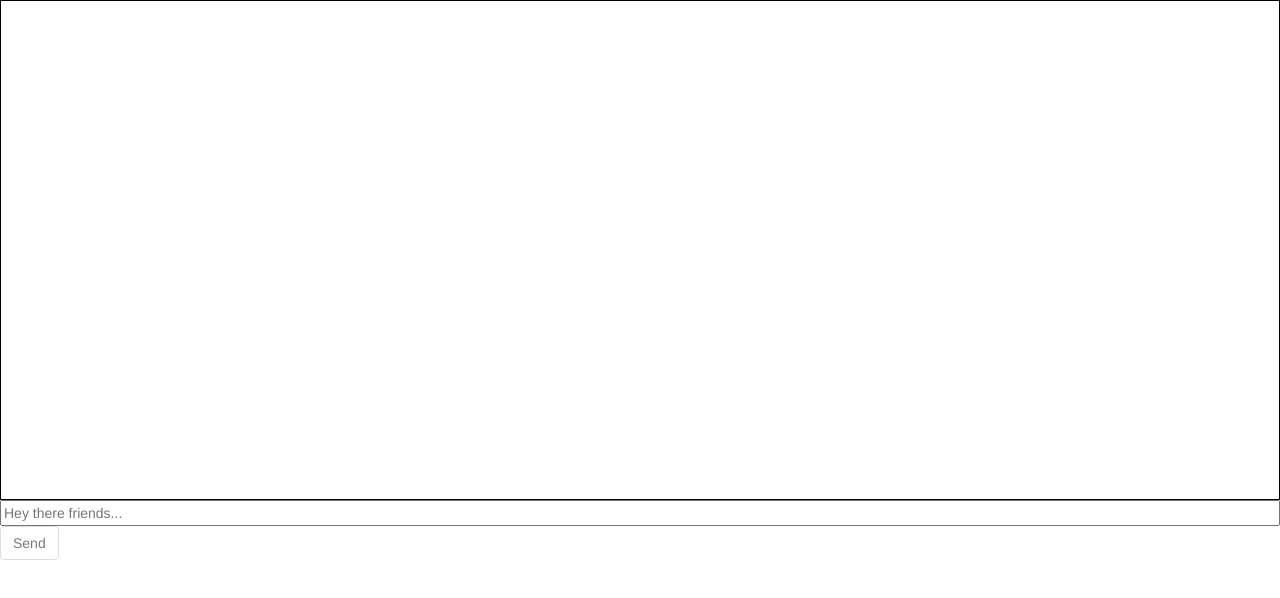
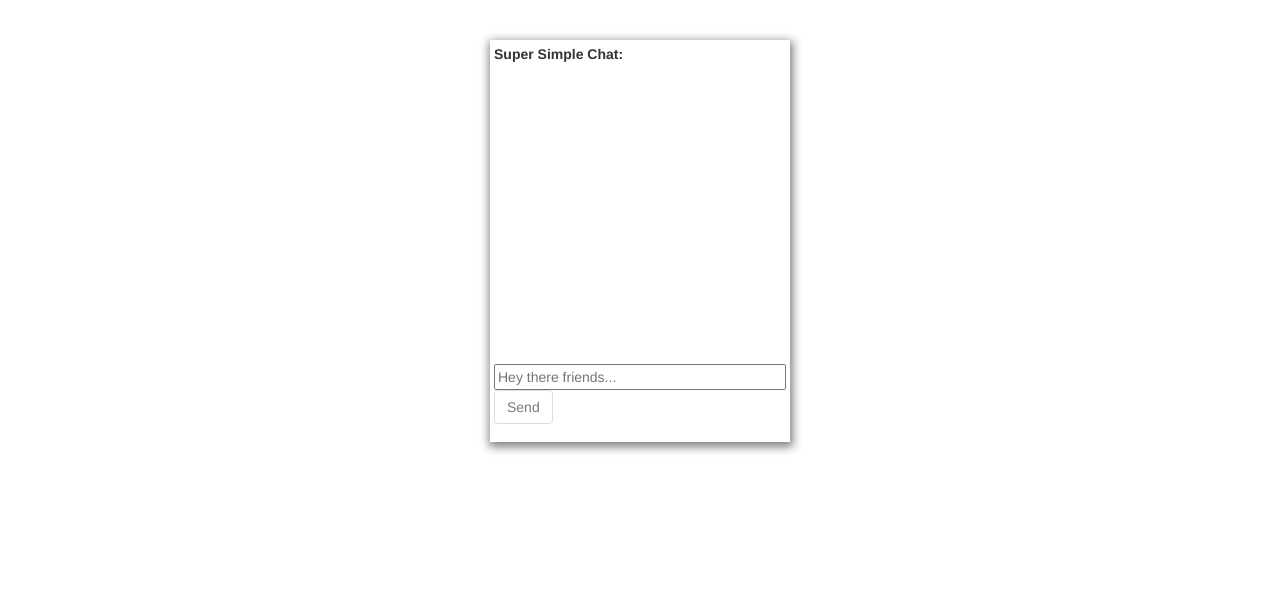
Before and after one commit to vickera/angularChat, a website: page client/index.html in a window 1280 px wide. Drawn offline with nearby package versions, Linux system fonts and the light colour scheme; no server answers.

Commit message:
Finish simple styles

```diff
--- a/app.js
+++ b/app.js
@@ -22,7 +22,7 @@ var SOCKET_LIST = {};
 var io = require('socket.io')(serv, {});
 io.sockets.on('connection', function(socket) {
 	//signing in and initializing
-	socket.id = Math.floor(Math.random() * 1000);
+	socket.id = Math.floor(Math.random() * 10000);
 	SOCKET_LIST[socket.id] = socket;
 	console.log(SOCKET_LIST[socket.id].id + ' connected.')
 	for (var i in SOCKET_LIST) {
--- a/client/css/main.css
+++ b/client/css/main.css
@@ -1,9 +1,16 @@
+#main{
+     width: 300px;
+     margin: 40 auto;
+     background: white;
+}
+#chat {
+     box-shadow: 1px 3px 9px 2px grey;
+     padding: 4px;
+}
 #chatRoom {
      overflow-y:scroll;
      overflow-x:none;
-     width:100%;
-     height:500px;
-     border:1px solid black;
+     height:300px;
      padding:4px;
 }
 
--- a/client/index.html
+++ b/client/index.html
@@ -7,6 +7,7 @@
 <body>
 	<div id="main" ng-app="main">
 		<div ng-controller="chat" id="chat">
+			<strong>Super Simple Chat:</strong>
 			<div id="chatRoom" >
 			</div>
 			<form name="msgForm">
```
